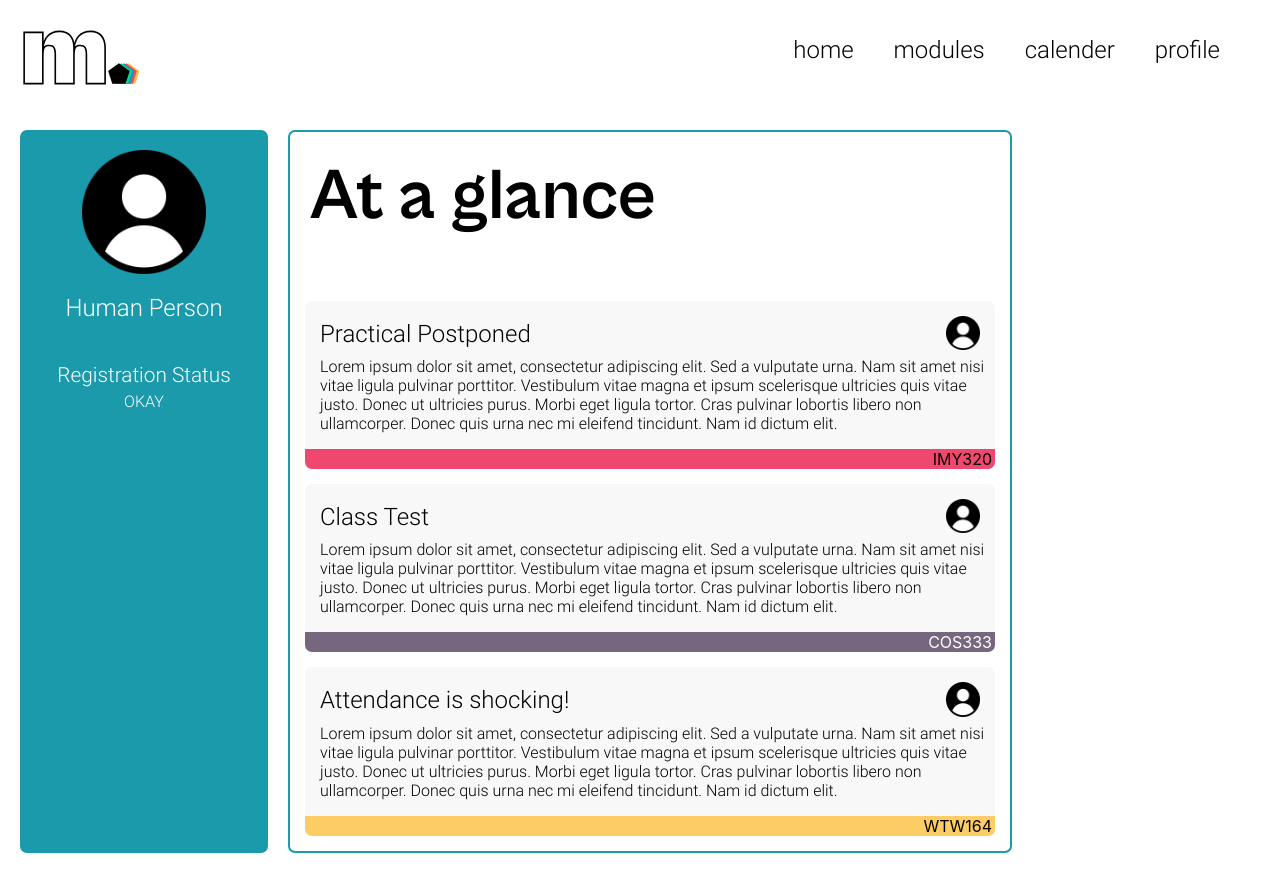
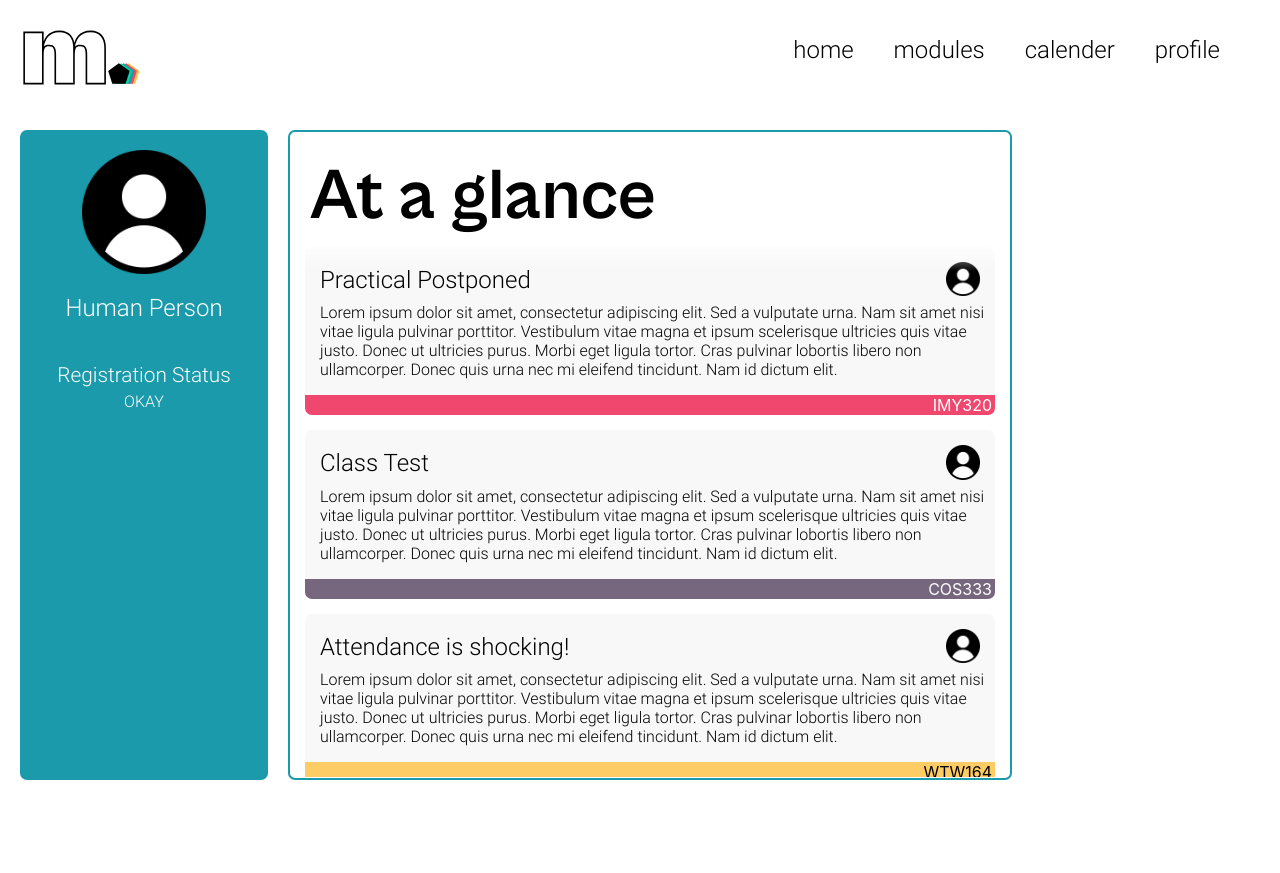
Before and after one commit to TashUni/IMY320_TheMarellousFivers, a React (Create React App) app in the folder web-project/: page / in a window 1280 px wide. After the commit the page ends 800 px from the top, so only its background shows below. Built offline with nearby package versions, Linux system fonts and the light colour scheme.

Commit message:
finished at a glance

```diff
--- a/web-project/src/components/Announcement/announcement.module.scss
+++ b/web-project/src/components/Announcement/announcement.module.scss
@@ -4,7 +4,8 @@ $margin: 15px;
     background-color: var(--cl-pale);
     margin: $margin;
     padding-top: $margin;
-    border-radius: var(--border-rad)
+    border-radius: var(--border-rad);
+
 }
 
 .p {
--- a/web-project/src/components/Feed/Feed.js
+++ b/web-project/src/components/Feed/Feed.js
@@ -9,7 +9,7 @@ const data = [
         heading: "Practical Postponed",
         profilePhoto: "assets/images/profile.png",
         color: "#f0476e",
-        isWhite: false
+        isWhite: true
     },
     {
         module: "COS333",
@@ -18,6 +18,22 @@ const data = [
         profilePhoto: "assets/images/profile.png",
         color: "#77677e",
         isWhite: true
+    },
+    {
+        module: "WTW164",
+        content: "Lorem ipsum dolor sit amet, consectetur adipiscing elit. Sed a vulputate urna. Nam sit amet nisi vitae ligula pulvinar porttitor. Vestibulum vitae magna et ipsum scelerisque ultricies quis vitae justo. Donec ut ultricies purus. Morbi eget ligula tortor. Cras pulvinar lobortis libero non ullamcorper. Donec quis urna nec mi eleifend tincidunt. Nam id dictum elit.",
+        heading: "Attendance is shocking!",
+        profilePhoto: "assets/images/profile.png",
+        color: "#fecc65",
+        isWhite: false
+    },
+    {
+        module: "WTW164",
+        content: "Lorem ipsum dolor sit amet, consectetur adipiscing elit. Sed a vulputate urna. Nam sit amet nisi vitae ligula pulvinar porttitor. Vestibulum vitae magna et ipsum scelerisque ultricies quis vitae justo. Donec ut ultricies purus. Morbi eget ligula tortor. Cras pulvinar lobortis libero non ullamcorper. Donec quis urna nec mi eleifend tincidunt. Nam id dictum elit.",
+        heading: "Attendance is shocking!",
+        profilePhoto: "assets/images/profile.png",
+        color: "#fecc65",
+        isWhite: false
     },
     {
         module: "WTW164",
@@ -53,8 +69,9 @@ function Feed() {
     return(
         <div className={style.Container}>
             <h2 className={style.Heading}>At a glance</h2>
-
-            {getAnnouncements()}
+            <div className={style.ModuleContainer}>
+                {getAnnouncements()}
+            </div>
 
         </div>
     )
--- a/web-project/src/components/Feed/feed.module.scss
+++ b/web-project/src/components/Feed/feed.module.scss
@@ -3,12 +3,28 @@
   margin-bottom: var(--margin);
   margin-left: var(--margin);
   border-radius: var(--border-rad);
+  position: relative;
 }
 
 .Heading {
   font-size: var(--font-size-heading);
-  margin-left: var(--margin);
+  padding-left: var(--margin);
   margin-top: var(--margin);
   font-family: var(--font-heading);
   font-weight: 700;
+  background: rgb(255,255,255);
+  background: linear-gradient(180deg, rgba(255,255,255,1) 0%, rgba(255,255,255,1) 71%, rgba(255,255,255,0) 100%);
+  position: absolute;
+  width: calc(100% - 30px);
+  z-index: 2;
+  padding-bottom: 30px;
+  margin-bottom: 0;
 }
+
+.ModuleContainer {
+  padding-top: 50px;
+  overflow-y: scroll;
+  max-height: calc(100vh - 255px);
+  top: 50px;
+  position: relative;
+}
```
